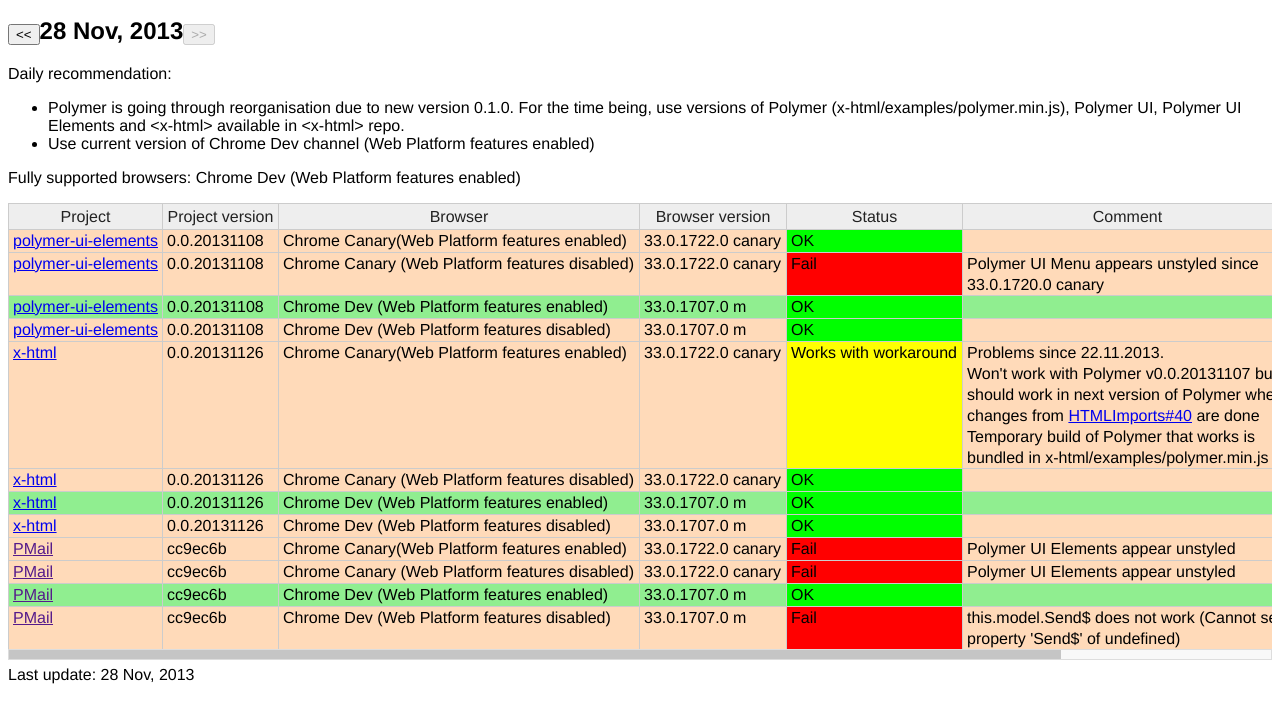
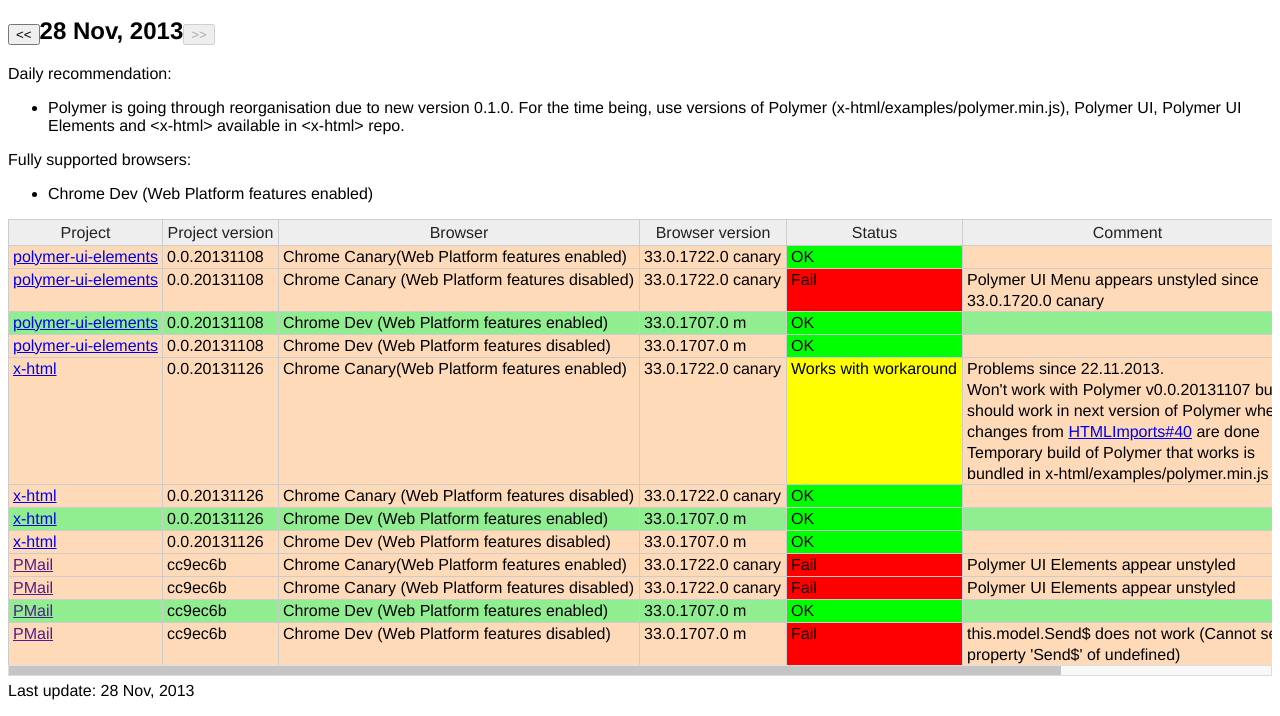
Before and after one commit to warpech/daily-dashboard, a website: page index.html in a window 1280 px wide. Shown: the part 100-816 px from the top of the page. Drawn offline with Linux system fonts and the light colour scheme.

Commit message:
reformat recommendations

```diff
--- a/data/data.json
+++ b/data/data.json
@@ -1,7 +1,7 @@
 [
   {
     "date": "2013-11-25",
-    "recommendation": "<ul><li>Use current versions of Polymer, Polymer UI, Polymer UI Elements and &lt;x-html&gt; installed via Bower.<li>Use current version of Chrome Dev channel (Web Platform features enabled) or Chrome Canary (Web Platform features disabled)</ul>",
+    "recommendation": "<ul><li>Use current versions of Polymer, Polymer UI, Polymer UI Elements and &lt;x-html&gt; installed via Bower.</ul>",
     "statuses": [
       {
         "project": "x-html",
@@ -39,7 +39,7 @@
   },
   {
     "date": "2013-11-26",
-    "recommendation": "<ul><li>Use current versions of Polymer, Polymer UI, Polymer UI Elements and &lt;x-html&gt; installed via Bower.<li>Use current version of Chrome Dev channel (Web Platform features enabled)</ul>",
+    "recommendation": "<ul><li>Use current versions of Polymer, Polymer UI, Polymer UI Elements and &lt;x-html&gt; installed via Bower.</ul>",
     "statuses": [
       {
         "project": "polymer-ui-elements",
@@ -109,7 +109,7 @@
   },
   {
     "date": "2013-11-28",
-    "recommendation": "<ul><li>Polymer is going through reorganisation due to new version 0.1.0. For the time being, use versions of Polymer (x-html/examples/polymer.min.js), Polymer UI, Polymer UI Elements and &lt;x-html&gt; available in &lt;x-html&gt; repo.<li>Use current version of Chrome Dev channel (Web Platform features enabled)</ul>",
+    "recommendation": "<ul><li>Polymer is going through reorganisation due to new version 0.1.0. For the time being, use versions of Polymer (x-html/examples/polymer.min.js), Polymer UI, Polymer UI Elements and &lt;x-html&gt; available in &lt;x-html&gt; repo.</ul>",
     "statuses": [
       {
         "project": "polymer-ui-elements",
--- a/index.html
+++ b/index.html
@@ -46,7 +46,7 @@
 
 <p>Daily recommendation: <span id="recommendation"></span></p>
 
-<p>Fully supported browsers: <span id="greenBrowsers"></span></p>
+<p>Fully supported browsers: <ul><li><span id="greenBrowsers"></span></li></ul></p>
 
 <div id="hot"></div>
 
```
